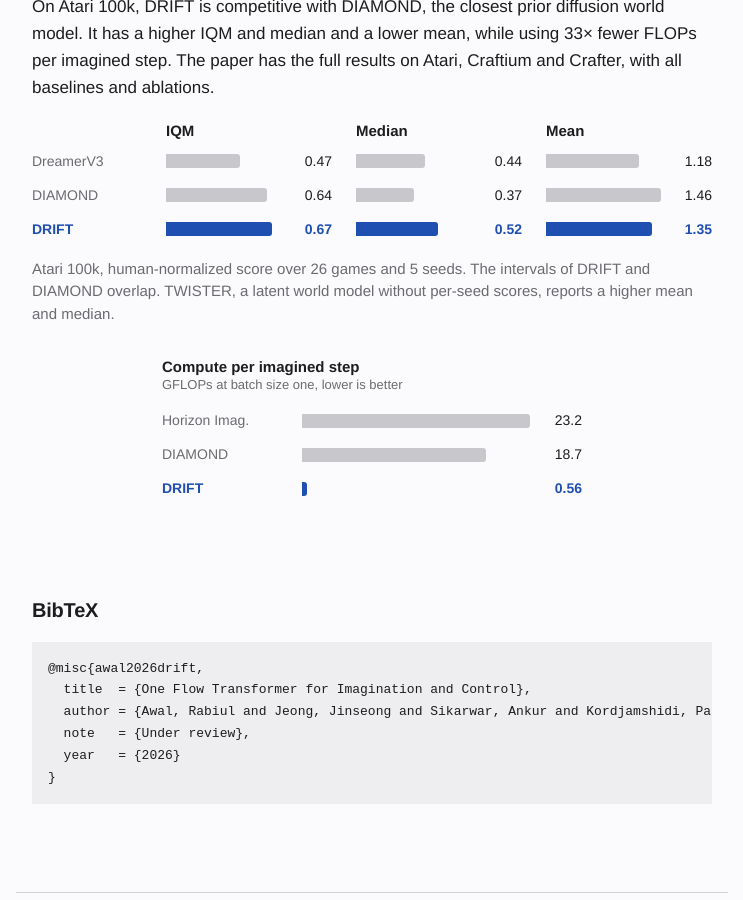
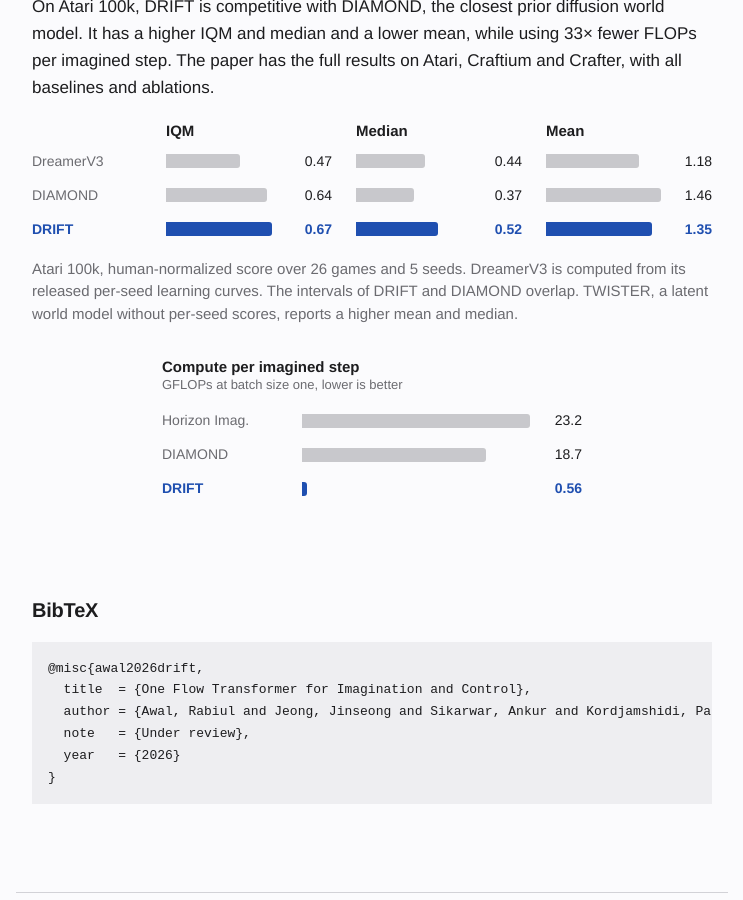
Before and after one commit to rabiulcste/rabiulcste.github.io, a Jekyll site: the page built from drift-world-model/index.html, in a window 1280 px wide and 900 px high, scrolled down 3790 px. Shown: the whole window, without its empty margins (268-1011 px from the left). Built offline with Jekyll 4.4.1, drawn with Linux system fonts in a browser that asks for light colours.

Commit message:
DRIFT page: note DreamerV3 recomputation in Atari caption

```diff
--- a/drift-world-model/index.html
+++ b/drift-world-model/index.html
@@ -344,7 +344,7 @@ bibtex: |
 <div class="drift-hns-row"><span class="drift-bar-lab">DIAMOND</span><span class="drift-hns-cell"><span class="drift-bar-trk"><b style="width:80.0%"></b></span><span class="drift-bar-val">0.64</span></span><span class="drift-hns-cell"><span class="drift-bar-trk"><b style="width:46.2%"></b></span><span class="drift-bar-val">0.37</span></span><span class="drift-hns-cell"><span class="drift-bar-trk"><b style="width:91.2%"></b></span><span class="drift-bar-val">1.46</span></span></div>
 <div class="drift-hns-row drift-hns-row--ours"><span class="drift-bar-lab">DRIFT</span><span class="drift-hns-cell"><span class="drift-bar-trk"><b style="width:83.8%"></b></span><span class="drift-bar-val">0.67</span></span><span class="drift-hns-cell"><span class="drift-bar-trk"><b style="width:65.0%"></b></span><span class="drift-bar-val">0.52</span></span><span class="drift-hns-cell"><span class="drift-bar-trk"><b style="width:84.4%"></b></span><span class="drift-bar-val">1.35</span></span></div>
         </div>
-        <figcaption>Atari 100k, human-normalized score over 26 games and 5 seeds. The intervals of DRIFT and DIAMOND overlap. TWISTER, a latent world model without per-seed scores, reports a higher mean and median.</figcaption>
+        <figcaption>Atari 100k, human-normalized score over 26 games and 5 seeds. DreamerV3 is computed from its released per-seed learning curves. The intervals of DRIFT and DIAMOND overlap. TWISTER, a latent world model without per-seed scores, reports a higher mean and median.</figcaption>
     </figure>
     <figure class="fig">
         <div class="drift-bars drift-bars--one" role="img" aria-label="Compute per imagined step in GFLOPs: Horizon Imagination 23.2, DIAMOND 18.7, DRIFT 0.56."><div class="drift-bars-ttl">Compute per imagined step</div><div class="drift-bars-sub">GFLOPs at batch size one, lower is better</div>
```
